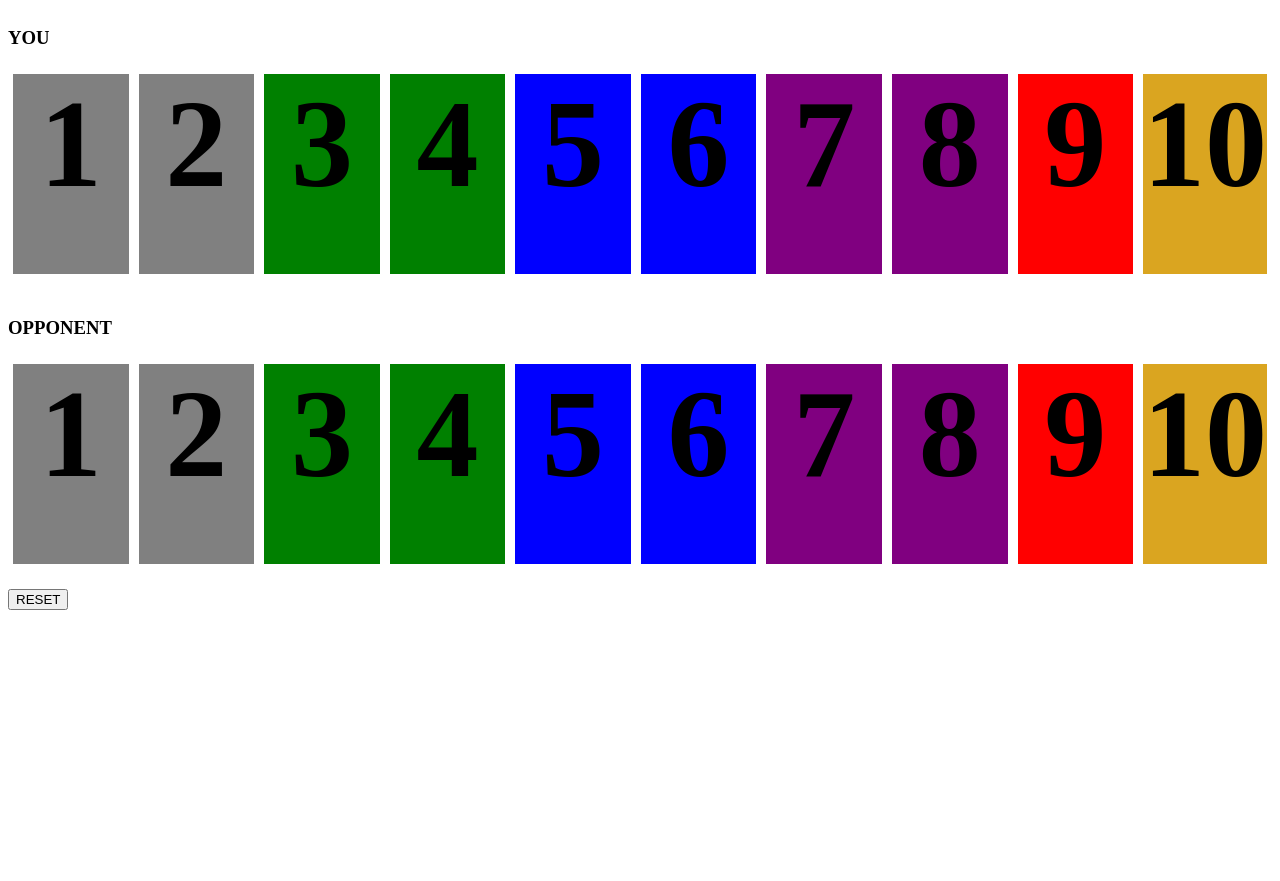
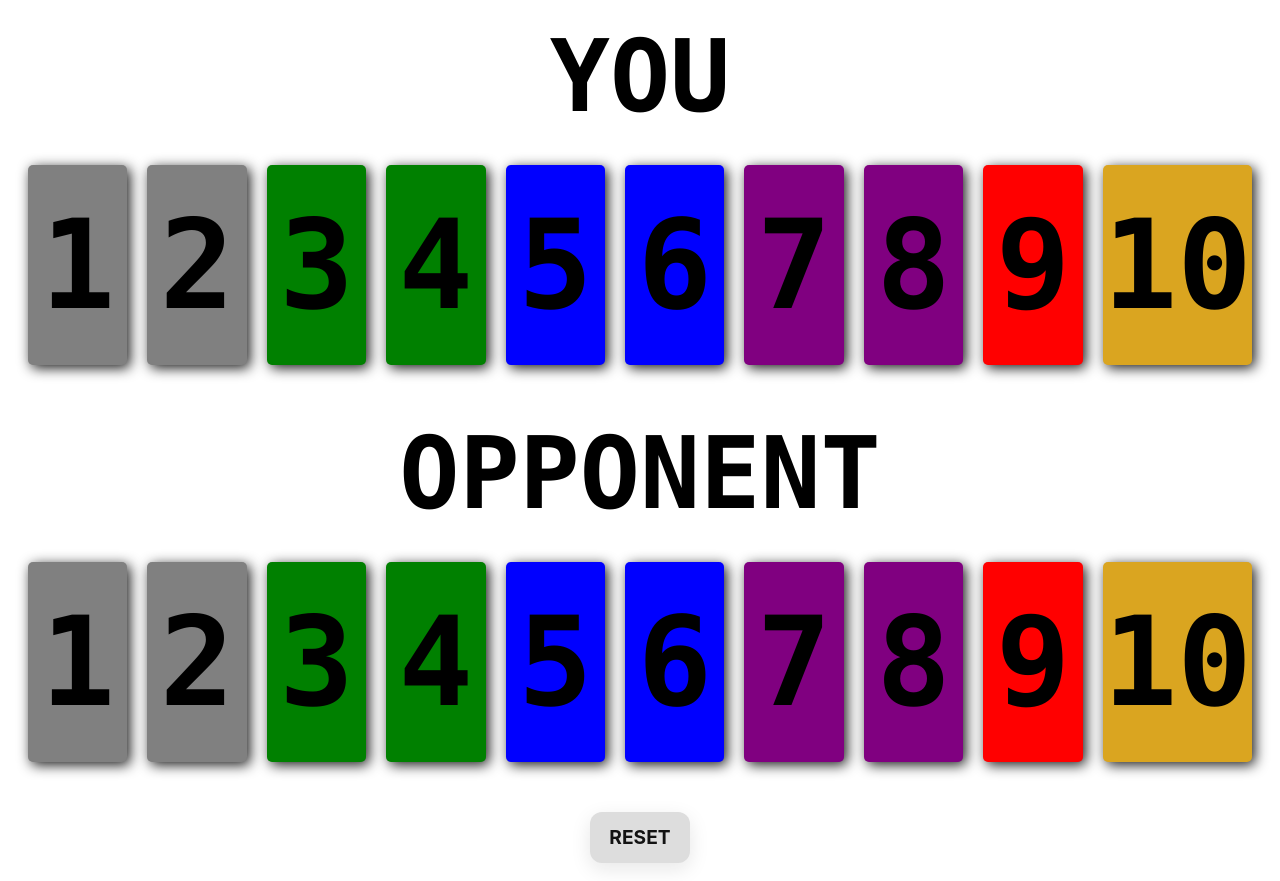
Before and after one commit to bbortolli/bbortolli.github.io, a plain HTML site: page index.html in a window 1280 px wide. Before the commit the page ends 800 px from the top, so only its background shows below. Drawn offline with Linux system fonts and the light colour scheme.

Commit message:
estilização

```diff
--- a/index.html
+++ b/index.html
@@ -38,7 +38,7 @@ window.onload = function() {
       <div class="card bg-red"> 9 </div>
       <div class="card bg-gold"> 10 </div>
     </div>
-    <h3 class="mb"> OPPONENT </h3>
+    <h3 class="mb" style="margin-top: 20px;"> OPPONENT </h3>
     <div class="row mb">
       <div class="card bg-grey"> 1 </div>
       <div class="card bg-grey"> 2 </div>
@@ -51,16 +51,29 @@ window.onload = function() {
       <div class="card bg-red"> 9 </div>
       <div class="card bg-gold"> 10 </div>
     </div>
+
+    <button class="btn" onclick="resetCards()"> RESET </button>
   </div>
 
-  <button class="btn" onclick="resetCards()"> RESET </button>
 </body>
 </html>
 
 <style>
+
+  body {
+    font-family: "Lucida Console", "Courier New", monospace;
+  }
+
+  h3 {
+    text-align: center;
+    font-size: 100px;
+    margin: 0;
+  }
+
   .container {
     display: flex;
     flex-direction: column;
+    padding: 10px;
   }
 
   .row {
@@ -69,20 +82,68 @@ window.onload = function() {
   }
 
   .card {
+    display: flex;
+    justify-content: center;
+    align-content: center;
+    flex-direction: column;
     font-size: 124px;
     font-weight: bold;
     text-align: center;
     width: 100%;
     height: 200px;
-    margin: 5px;
+    margin: 10px;
+    cursor: pointer;
+    border-radius: 5px;
+    box-shadow: 3px 3px 0.1em #1A1A1A;
+    transition: transform 0.4s;
+  }
+
+  .card:hover {
+    transform: scale(1.075);
   }
 
   .mb {
     margin-bottom: 20px;
   }
 
+  .btn {
+    align-items: center;
+    background-color: #ddd;
+    border-radius: 12px;
+    box-shadow: transparent 0 0 0 3px,rgba(18, 18, 18, .1) 0 6px 20px;
+    box-sizing: border-box;
+    color: #121212;
+    cursor: pointer;
+    display: inline-flex;
+    flex: 1 1 auto;
+    font-family: Inter,sans-serif;
+    font-size: 1.2rem;
+    font-weight: 700;
+    justify-content: center;
+    line-height: 1;
+    margin-top: 20px;
+    outline: none;
+    padding: 1rem 1.2rem;
+    text-align: center;
+    text-decoration: none;
+    transition: box-shadow .2s,-webkit-box-shadow .2s;
+    white-space: nowrap;
+    border: 0;
+    user-select: none;
+    -webkit-user-select: none;
+    touch-action: manipulation;
+  }
+
+  .btn:hover {
+    box-shadow: #121212 0 0 0 3px, transparent 0 0 0 0;
+  }
+
   .faded {
     opacity: 0.2;
+  }
+
+  .faded:hover {
+    transform: scale(1);
   }
 
   .bg-grey {
@@ -109,7 +170,11 @@ window.onload = function() {
     background-color: goldenrod;
   }
 
-
+  .btn {
+    justify-self: center;
+    align-items: center;
+    align-self: center;
+  }
 
 
 </style>
```
